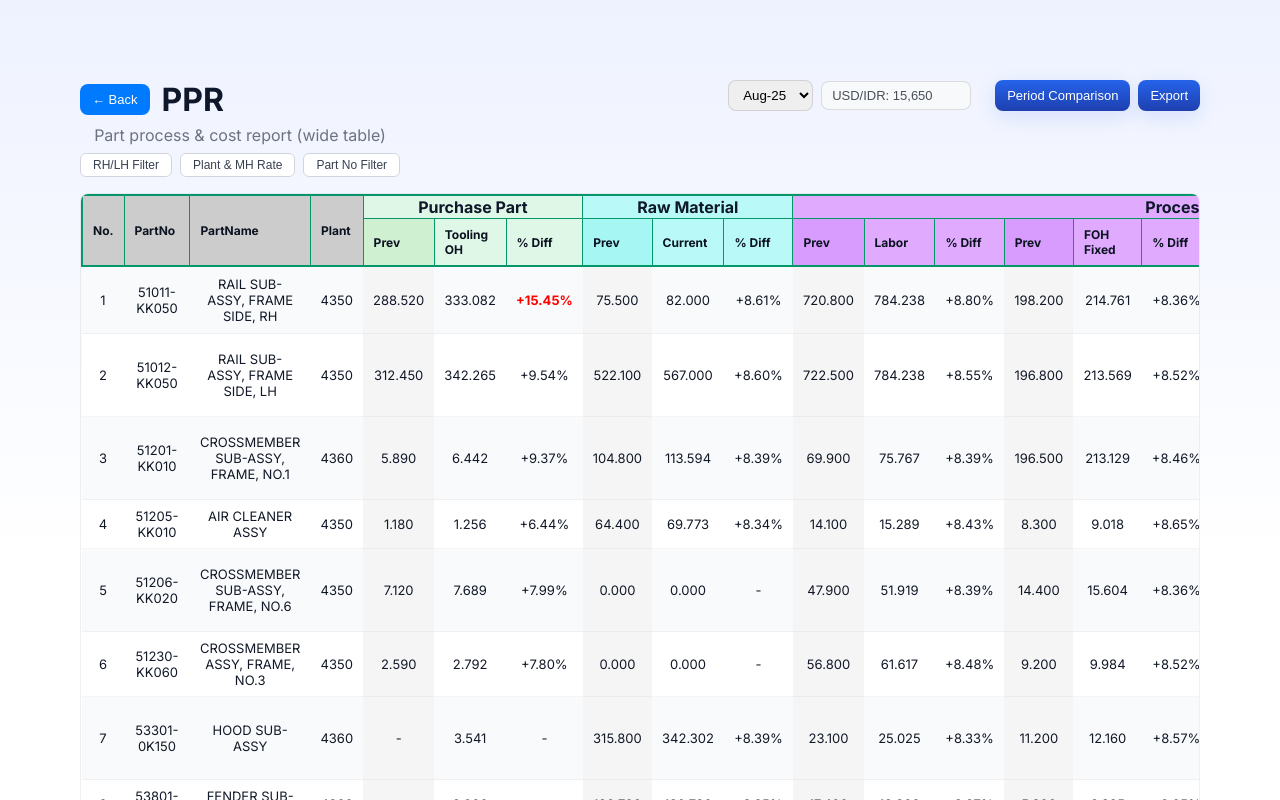
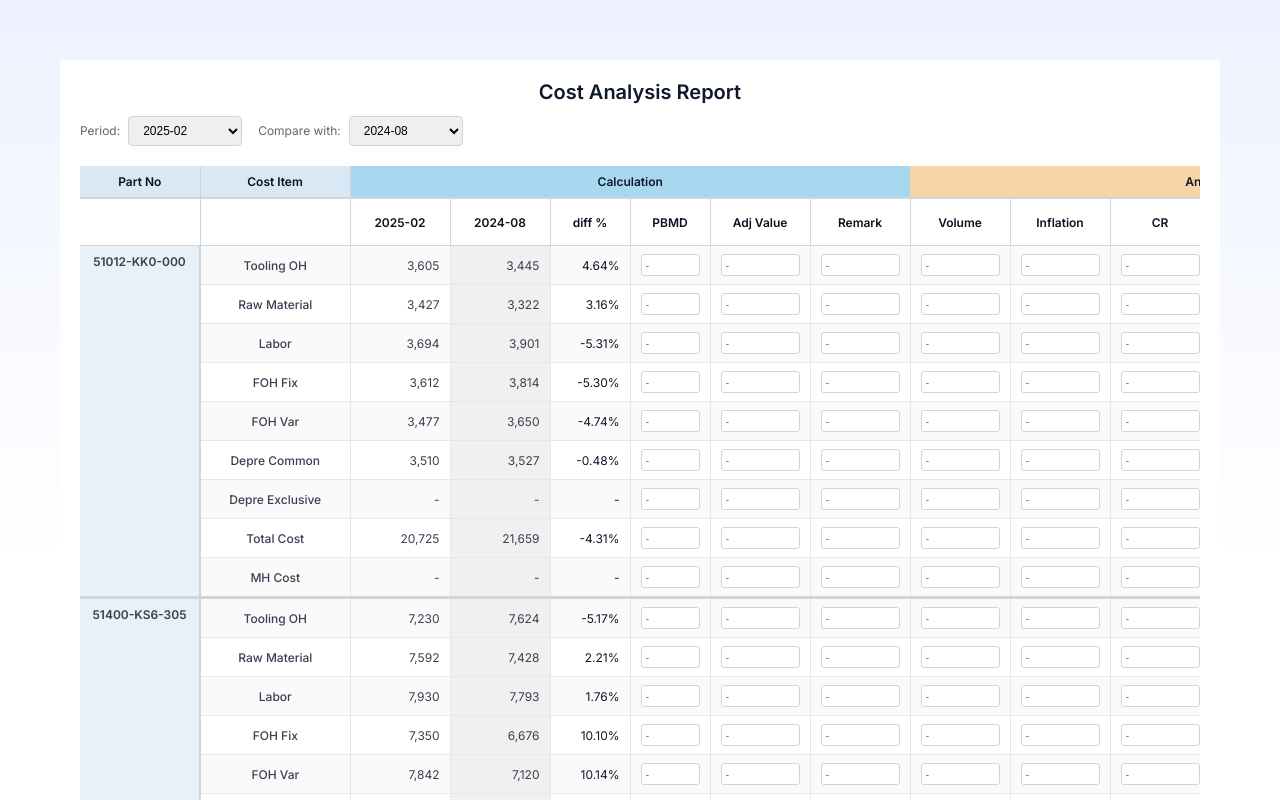
Before and after one commit to ari-fikri/finance-dashboard, a React (Vite) app: page /ppr in a window 1280 px wide. Shown: the top 800 px of the page. Built offline with nearby package versions, Linux system fonts and the light colour scheme.

Commit message:
Change the PPR page layout based on last discussion

```diff
--- /dev/null
+++ b/public/msp.json
@@ -0,0 +1,249 @@
+{
+  "items": [
+    {
+      "part_no": "51012-KK0-000",
+      "months": {
+        "2024-08": {
+          "std_cost": 12000,
+          "foh_var": 3650,
+          "foh_fixed": 3814,
+          "tooling_oh": 3445,
+          "raw_material": 3322,
+          "labor": 3901,
+          "depre_common": 3527,
+          "total_cost": 21659
+        },
+        "2025-02": {
+          "std_cost": 11462,
+          "foh_var": 3477,
+          "foh_fixed": 3612,
+          "tooling_oh": 3605,
+          "raw_material": 3427,
+          "labor": 3694,
+          "depre_common": 3510,
+          "total_cost": 20725
+        },
+        "pbmd_values": {
+          "std_cost": 11462,
+          "foh_var": 3477,
+          "foh_fixed": 3612,
+          "tooling_oh": 3605,
+          "raw_material": 3427,
+          "labor": 3694,
+          "depre_common": 3510,
+          "total_cost": 20725
+        },
+        "adj_values": {
+          "std_cost": 11462,
+          "foh_var": 3477,
+          "foh_fixed": 3612,
+          "tooling_oh": 3605,
+          "raw_material": 3427,
+          "labor": 3694,
+          "depre_common": 3510,
+          "total_cost": 20725
+        }
+      }
+    },
+    {
+      "part_no": "51400-KS6-305",
+      "months": {
+        "2024-08": {
+          "std_cost": 18500,
+          "foh_var": 7120,
+          "foh_fixed": 6676,
+          "tooling_oh": 7624,
+          "raw_material": 7428,
+          "labor": 7793,
+          "depre_common": 7690,
+          "total_cost": 44331
+        },
+        "2025-02": {
+          "std_cost": 19890,
+          "foh_var": 7842,
+          "foh_fixed": 7350,
+          "tooling_oh": 7230,
+          "raw_material": 7592,
+          "labor": 7930,
+          "depre_common": 7455,
+          "total_cost": 45399
+        }
+      }
+    },
+    {
+      "part_no": "52400-KYZ-902",
+      "months": {
+        "2024-08": {
+          "std_cost": 16300,
+          "foh_var": 6150,
+          "foh_fixed": 6791,
+          "tooling_oh": 6033,
+          "raw_material": 6509,
+          "labor": 6315,
+          "depre_common": 6067,
+          "total_cost": 37865
+        },
+        "2025-02": {
+          "std_cost": 15877,
+          "foh_var": 6074,
+          "foh_fixed": 6620,
+          "tooling_oh": 5902,
+          "raw_material": 6430,
+          "labor": 6484,
+          "depre_common": 5936,
+          "total_cost": 37446
+        }
+      }
+    },
+    {
+      "part_no": "51400-KGN-901",
+      "months": {
+        "2024-08": {
+          "std_cost": 19300,
+          "foh_var": 7450,
+          "foh_fixed": 7981,
+          "tooling_oh": 7148,
+          "raw_material": 6909,
+          "labor": 7894,
+          "depre_common": 7187,
+          "total_cost": 44569
+        },
+        "2025-02": {
+          "std_cost": 18810,
+          "foh_var": 7268,
+          "foh_fixed": 7644,
+          "tooling_oh": 7291,
+          "raw_material": 7010,
+          "labor": 7805,
+          "depre_common": 7055,
+          "total_cost": 44073
+        }
+      }
+    },
+    {
+      "part_no": "51401-KWW-641",
+      "months": {
+        "2024-08": {
+          "std_cost": 16200,
+          "foh_var": 6850,
+          "foh_fixed": 7443,
+          "tooling_oh": 6482,
+          "raw_material": 6240,
+          "labor": 6004,
+          "depre_common": 6942,
+          "total_cost": 39961
+        },
+        "2025-02": {
+          "std_cost": 17109,
+          "foh_var": 7204,
+          "foh_fixed": 7740,
+          "tooling_oh": 6750,
+          "raw_material": 6050,
+          "labor": 6551,
+          "depre_common": 6890,
+          "total_cost": 41135
+        }
+      }
+    },
+    {
+      "part_no": "51401-KWW-643",
+      "months": {
+        "2024-08": {
+          "std_cost": 15900,
+          "foh_var": 6900,
+          "foh_fixed": 6232,
+          "tooling_oh": 6388,
+          "raw_material": 7063,
+          "labor": 6060,
+          "depre_common": 6702,
+          "total_cost": 39345
+        },
+        "2025-02": {
+          "std_cost": 15455,
+          "foh_var": 6711,
+          "foh_fixed": 6660,
+          "tooling_oh": 6832,
+          "raw_material": 6884,
+          "labor": 6448,
+          "depre_common": 6987,
+          "total_cost": 40522
+        }
+      }
+    },
+    {
+      "part_no": "51402-KYZ-902",
+      "months": {
+        "2024-08": {
+          "std_cost": 9100,
+          "foh_var": 3100,
+          "foh_fixed": 2813,
+          "tooling_oh": 2901,
+          "raw_material": 2987,
+          "labor": 2769,
+          "depre_common": 3311,
+          "total_cost": 17881
+        },
+        "2025-02": {
+          "std_cost": 9437,
+          "foh_var": 3203,
+          "foh_fixed": 3120,
+          "tooling_oh": 3388,
+          "raw_material": 3101,
+          "labor": 2980,
+          "depre_common": 3370,
+          "total_cost": 19162
+        }
+      }
+    },
+    {
+      "part_no": "51402-KWW-641",
+      "months": {
+        "2024-08": {
+          "std_cost": 8600,
+          "foh_var": 3000,
+          "foh_fixed": 2929,
+          "tooling_oh": 2703,
+          "raw_material": 2828,
+          "labor": 3090,
+          "depre_common": 2997,
+          "total_cost": 17547
+        },
+        "2025-02": {
+          "std_cost": 8732,
+          "foh_var": 2951,
+          "foh_fixed": 3180,
+          "tooling_oh": 2660,
+          "raw_material": 2731,
+          "labor": 3102,
+          "depre_common": 2850,
+          "total_cost": 17474
+        }
+      }
+    },
+    {
+      "part_no": "51402-KWW-643",
+      "months": {
+        "2024-08": {
+          "std_cost": 8900,
+          "foh_var": 3020,
+          "foh_fixed": 3169,
+          "tooling_oh": 2811,
+          "raw_material": 2669,
+          "labor": 3058,
+          "depre_common": 3149,
+          "total_cost": 17876
+        },
+        "2025-02": {
+          "std_cost": 9011,
+          "foh_var": 3111,
+          "foh_fixed": 3030,
+          "tooling_oh": 2965,
+          "raw_material": 2999,
+          "labor": 2831,
+          "depre_common": 3011,
+          "total_cost": 17947
+        }
+      }
+    }
+  ]
+}
--- a/src/PPRPage.jsx
+++ b/src/PPRPage.jsx
@@ -1,270 +1,268 @@
-import React, { useMemo, useState } from "react";
-import { useNavigate } from "react-router-dom";
-import { pprDataByPeriod } from "./data/pprSampleData";
-import PPRHeader from "./components/PPR/PPRHeader";
-import PPRToolbar from "./components/PPR/PPRToolbar";
-import PPRTable from "./components/PPR/PPRTable";
-import Pagination from "./components/Pagination";
+import React, { useMemo, useState, useEffect } from "react";
+
+const costItems = [
+  "Tooling OH",
+  "Raw Material",
+  "Labor",
+  "FOH Fix",
+  "FOH Var",
+  "Depre Common",
+  "Depre Exclusive",
+  "Total Cost",
+  "MH Cost"
+];
+
+const analysisColumns = [
+  "Volume",
+  "Inflation",
+  "CR",
+  "Material Price Impact",
+  "Gentan-I Impact",
+  "Material Change"
+];
 
 export default function PPRPage() {
-  const navigate = useNavigate();
-  const [selectedMonth, setSelectedMonth] = useState("Aug-25");
-  const [remarkValues, setRemarkValues] = useState({});
-  const [currentPage, setCurrentPage] = useState(1);
-  const [partNoFilter, setPartNoFilter] = useState("");
-  const [appliedPartNoFilter, setAppliedPartNoFilter] = useState("");
-  const recordsPerPage = 10;
-  const threshold = 10; // 10% threshold
+  const [mspData, setMspData] = useState([]);
+  const [selectedPeriod, setSelectedPeriod] = useState("2025-02");
+  const [comparisonPeriod, setComparisonPeriod] = useState("2024-08");
+  const [analysisData, setAnalysisData] = useState({});
 
-  const [qualityGates, setQualityGates] = useState({
-    rhLhFilter: false,
-    plantMhRate: false,
-    partNoFilter: false,
-  });
+  useEffect(() => {
+    fetch("/msp.json")
+      .then((res) => res.json())
+      .then((data) => {
+        setMspData(data.items || []);
+      })
+      .catch((err) => console.error("Failed to load msp.json:", err));
+  }, []);
 
-  const toggleQualityGate = (gate) => {
-    setQualityGates((prev) => {
-      const newState = {
-        rhLhFilter: false,
-        plantMhRate: false,
-        partNoFilter: false,
-      };
-      if (!prev[gate]) {
-        newState[gate] = true;
-      } else {
-        if (gate === "partNoFilter") {
-          setAppliedPartNoFilter("");
-          setPartNoFilter("");
-        }
-      }
-      return newState;
-    });
+  const costItemKeys = {
+    "Tooling OH": "tooling_oh",
+    "Raw Material": "raw_material",
+    "Labor": "labor",
+    "FOH Fix": "foh_fixed",
+    "FOH Var": "foh_var",
+    "Depre Common": "depre_common",
+    "Depre Exclusive": "depre_exclusive",
+    "Total Cost": "total_cost",
+    "MH Cost": "mh_cost"
   };
 
-  const exchangeRates = {
-    "Aug-25": "15,650",
-    "Jul-25": "15,420",
-    "Jun-25": "15,890",
+  const getCostValue = (part, period, costItem) => {
+    if (!part.months || !part.months[period]) return null;
+    const key = costItemKeys[costItem];
+    return part.months[period][key];
   };
 
-  const rows = useMemo(() => {
-    let data = pprDataByPeriod[selectedMonth] || [];
-    if (qualityGates.partNoFilter && appliedPartNoFilter) {
-      data = data.filter((item) =>
-        item.partNo.includes(appliedPartNoFilter)
-      );
-    }
-    if (qualityGates.rhLhFilter) {
-      data = data.filter((item) => {
-        const partName = item.partName.toUpperCase();
-        return partName.endsWith(" RH") || partName.endsWith(" LH");
-      });
-      data = data.sort((a, b) => {
-        const baseName_a = a.partName
-          .replace(/ (RH|LH)$/, "")
-          .toUpperCase();
-        const baseName_b = b.partName
-          .replace(/ (RH|LH)$/, "")
-          .toUpperCase();
-        if (baseName_a === baseName_b) {
-          return a.partName.includes("RH") ? -1 : 1;
-        }
-        return baseName_a.localeCompare(baseName_b);
-      });
-    }
-    const dataWithAveragedCost = data.map((item, index, arr) => {
-      const partName = item.partName.toUpperCase();
-      const hasRh = partName.endsWith(" RH");
-      const hasLh = partName.endsWith(" LH");
-      if (hasRh || hasLh) {
-        const baseName = item.partName
-          .replace(/ (RH|LH)$/, "")
-          .toUpperCase();
-        const rhPart = arr.find(
-          (p) => p.partName.toUpperCase() === `${baseName} RH`
-        );
-        const lhPart = arr.find(
-          (p) => p.partName.toUpperCase() === `${baseName} LH`
-        );
-        if (rhPart && lhPart) {
-          const averaged_cost = (rhPart.totalCost + lhPart.totalCost) / 2;
-          return { ...item, averaged_cost };
-        }
-      }
-      return { ...item, averaged_cost: item.totalCost };
-    });
-    return dataWithAveragedCost;
-  }, [
-    selectedMonth,
-    qualityGates.rhLhFilter,
-    qualityGates.partNoFilter,
-    appliedPartNoFilter,
-  ]);
-
-  const totalRecords = rows.length;
-  const totalPages = Math.ceil(totalRecords / recordsPerPage);
-  const startIndex = (currentPage - 1) * recordsPerPage;
-  const endIndex = startIndex + recordsPerPage;
-  const currentRecords = rows.slice(startIndex, endIndex);
-
-  const goToPage = (page) => {
-    setCurrentPage(Math.max(1, Math.min(page, totalPages)));
+  const calculateDiff = (current, previous) => {
+    if (!current || !previous) return null;
+    return ((current - previous) / previous) * 100;
   };
 
-  const isOutsideThreshold = (diff) => {
-    return Math.abs(diff) > threshold;
+  const handleAnalysisChange = (partNo, costItem, column, value) => {
+    const key = `${partNo}-${costItem}-${column}`;
+    setAnalysisData(prev => ({
+      ...prev,
+      [key]: value
+    }));
   };
 
-  const shouldShowRedTriangle = (part) => {
-    const partName = part.partName.toUpperCase();
-    const hasRhLh = partName.includes(" RH") || partName.includes(" LH");
-    const priceDiff = part.totalCost !== part.prevPeriod;
-    return qualityGates.rhLhFilter && hasRhLh && priceDiff;
+  const getAnalysisValue = (partNo, costItem, column) => {
+    const key = `${partNo}-${costItem}-${column}`;
+    return analysisData[key] || "";
   };
 
-  const getRemarkValue = (partNo, originalRemark) => {
-    return remarkValues[partNo] !== undefined
-      ? remarkValues[partNo]
-      : originalRemark;
-  };
-
-  const handleRemarkSave = (partNo, value) => {
-    setRemarkValues((prev) => ({ ...prev, [partNo]: value }));
-  };
-
-  const handleDetailClick = (part) => {
-    const comparisonPeriod = "Jul-25"; // This should be dynamic in a real app
-    navigate(`/cost-movement-detail/${part.partNo}`, {
-      state: {
-        part: part,
-        currentPeriod: selectedMonth,
-        comparisonPeriod: comparisonPeriod,
-      },
+  const availablePeriods = useMemo(() => {
+    const periods = new Set();
+    mspData.forEach(item => {
+      if (item.months) {
+        Object.keys(item.months).forEach(month => periods.add(month));
+      }
     });
-  };
+    return Array.from(periods).sort().reverse();
+  }, [mspData]);
 
   return (
-    <div style={{ padding: 20 }}>
-      <div style={{ maxWidth: "95vw", margin: "0 auto" }}>
-        <div
-          style={{
-            display: "flex",
-            justifyContent: "space-between",
-            alignItems: "flex-start",
-            gap: 12,
-          }}
-        >
-          <PPRHeader
-            qualityGates={qualityGates}
-            toggleQualityGate={toggleQualityGate}
-            partNoFilter={partNoFilter}
-            setPartNoFilter={setPartNoFilter}
-            setAppliedPartNoFilter={setAppliedPartNoFilter}
-          />
-          <PPRToolbar
-            selectedMonth={selectedMonth}
-            setSelectedMonth={setSelectedMonth}
-            setCurrentPage={setCurrentPage}
-            exchangeRates={exchangeRates}
-          />
+    <div style={{ padding: 20, background: "#fff" }}>
+      <div style={{ marginBottom: 20 }}>
+        <h1 style={{ margin: "0 0 12px 0", fontSize: 20, fontWeight: 600 }}>
+          Cost Analysis Report
+        </h1>
+        <div style={{ display: "flex", gap: 16, alignItems: "center" }}>
+          <div>
+            <label style={{ fontSize: 12, color: "#666", marginRight: 8 }}>
+              Period:
+            </label>
+            <select
+              value={selectedPeriod}
+              onChange={(e) => setSelectedPeriod(e.target.value)}
+              style={{
+                padding: "6px 10px",
+                borderRadius: 4,
+                border: "1px solid #d1d5db",
+                fontSize: 12
+              }}
+            >
+              {availablePeriods.map(period => (
+                <option key={period} value={period}>{period}</option>
+              ))}
+            </select>
+          </div>
+          <div>
+            <label style={{ fontSize: 12, color: "#666", marginRight: 8 }}>
+              Compare with:
+            </label>
+            <select
+              value={comparisonPeriod}
+              onChange={(e) => setComparisonPeriod(e.target.value)}
+              style={{
+                padding: "6px 10px",
+                borderRadius: 4,
+                border: "1px solid #d1d5db",
+                fontSize: 12
+              }}
+            >
+              {availablePeriods.map(period => (
+                <option key={period} value={period}>{period}</option>
+              ))}
+            </select>
+          </div>
         </div>
+      </div>
 
-        <div style={{ height: 16 }} />
+      <div style={{ overflowX: "auto", background: "#fff" }}>
+        <table style={{ width: "100%", borderCollapse: "collapse", fontSize: 12 }}>
+          <thead>
+            <tr style={{ background: "#e8f1f7", borderBottom: "2px solid #d1d5db" }}>
+              <th style={{ ...thStyle, minWidth: 120, background: "#d9e8f5" }}>Part No</th>
+              <th style={{ ...thStyle, minWidth: 150, background: "#d9e8f5" }}>Cost Item</th>
 
-        <PPRTable
-          currentRecords={currentRecords}
-          startIndex={startIndex}
-          isOutsideThreshold={isOutsideThreshold}
-          getRemarkValue={getRemarkValue}
-          handleRemarkSave={handleRemarkSave}
-          handleDetailClick={handleDetailClick}
-          shouldShowRedTriangle={shouldShowRedTriangle}
-        />
+              {/* Calculation section */}
+              <th colSpan={6} style={{ textAlign: "center", padding: "8px", background: "#a8d8f0", fontWeight: 600, borderBottom: "1px solid #d1d5db" }}>
+                Calculation
+              </th>
 
-        <Pagination
-          currentPage={currentPage}
-          totalPages={totalPages}
-          goToPage={goToPage}
-          totalRecords={totalRecords}
-          startIndex={startIndex}
-          endIndex={endIndex}
-        />
+              {/* Analysis section */}
+              <th colSpan={analysisColumns.length} style={{ textAlign: "center", padding: "8px", background: "#f5d5a8", fontWeight: 600, borderBottom: "1px solid #d1d5db" }}>
+                Analysis
+              </th>
+            </tr>
+            <tr style={{ borderBottom: "1px solid #d1d5db" }}>
+              <th style={{ ...thStyle, minWidth: 120 }}></th>
+              <th style={{ ...thStyle, minWidth: 150 }}></th>
+              <th style={{ ...thStyle, minWidth: 100 }}>{selectedPeriod}</th>
+              <th style={{ ...thStyle, minWidth: 100 }}>{comparisonPeriod}</th>
+              <th style={{ ...thStyle, minWidth: 80 }}>diff %</th>
+              <th style={{ ...thStyle, minWidth: 80 }}>PBMD</th>
+              <th style={{ ...thStyle, minWidth: 100 }}>Adj Value</th>
+              <th style={{ ...thStyle, minWidth: 100 }}>Remark</th>
+              {analysisColumns.map(col => (
+                <th key={col} style={{ ...thStyle, minWidth: 100 }}>{col}</th>
+              ))}
+            </tr>
+          </thead>
+          <tbody>
+            {mspData.map((part) => (
+              costItems.map((costItem, idx) => {
+                const currentValue = getCostValue(part, selectedPeriod, costItem);
+                const previousValue = getCostValue(part, comparisonPeriod, costItem);
+                const diffPercent = calculateDiff(currentValue, previousValue);
+                const isLastRow = idx === costItems.length - 1;
+
+                return (
+                  <tr
+                    key={`${part.part_no}-${costItem}`}
+                    style={{
+                      borderBottom: isLastRow ? "3px solid #d1d5db" : "1px solid #e5e7eb",
+                      background: idx % 2 === 0 ? "#fafafa" : "#fff"
+                    }}
+                  >
+                    {idx === 0 && (
+                      <td
+                        rowSpan={costItems.length}
+                        style={{
+                          ...tdStyle,
+                          fontWeight: 600,
+                          background: "#e8f1f7",
+                          verticalAlign: "top",
+                          borderRight: "2px solid #d1d5db"
+                        }}
+                      >
+                        {part.part_no}
+                      </td>
+                    )}
+                    <td style={{ ...tdStyle, fontWeight: 500, borderRight: "1px solid #e5e7eb" }}>
+                      {costItem}
+                    </td>
+                    <td style={{ ...tdStyle, textAlign: "right" }}>
+                      {currentValue ? currentValue.toLocaleString() : "-"}
+                    </td>
+                    <td style={{ ...tdStyle, textAlign: "right", background: "#f0f0f0" }}>
+                      {previousValue ? previousValue.toLocaleString() : "-"}
+                    </td>
+                    <td style={{
+                      ...tdStyle,
+                      textAlign: "right",
+                      color: diffPercent && Math.abs(diffPercent) > 15 ? "#dc2626" : "inherit",
+                      fontWeight: diffPercent && Math.abs(diffPercent) > 15 ? 600 : "normal"
+                    }}>
+                      {diffPercent ? `${diffPercent.toFixed(2)}%` : "-"}
+                    </td>
+                    <td style={{ ...tdStyle, textAlign: "center" }}>
+                      <input
+                        type="text"
+                        placeholder="-"
+                        style={{ width: "100%", padding: "4px", border: "1px solid #d1d5db", borderRadius: 3, fontSize: 11 }}
+                      />
+                    </td>
+                    <td style={{ ...tdStyle, textAlign: "center" }}>
+                      <input
+                        type="text"
+                        placeholder="-"
+                        style={{ width: "100%", padding: "4px", border: "1px solid #d1d5db", borderRadius: 3, fontSize: 11 }}
+                      />
+                    </td>
+                    <td style={{ ...tdStyle, textAlign: "center" }}>
+                      <input
+                        type="text"
+                        placeholder="-"
+                        style={{ width: "100%", padding: "4px", border: "1px solid #d1d5db", borderRadius: 3, fontSize: 11 }}
+                      />
+                    </td>
+                    {analysisColumns.map(col => (
+                      <td key={col} style={{ ...tdStyle, textAlign: "center" }}>
+                        <input
+                          type="text"
+                          placeholder="-"
+                          value={getAnalysisValue(part.part_no, costItem, col)}
+                          onChange={(e) => handleAnalysisChange(part.part_no, costItem, col, e.target.value)}
+                          style={{ width: "100%", padding: "4px", border: "1px solid #d1d5db", borderRadius: 3, fontSize: 11 }}
+                        />
+                      </td>
+                    ))}
+                  </tr>
+                );
+              })
+            ))}
+          </tbody>
+        </table>
       </div>
     </div>
   );
 }
 
-/* helpers and styles */
-const headerBandStyle = (bg) => ({
-  background: bg,
-  height: 18,
-  borderTop: "3px solid rgba(0,0,0,0.08)",
-});
-
-const thSticky = {
-  position: "sticky",
-  top: 0,
-  zIndex: 10,
+const thStyle = {
   padding: "8px 10px",
-  textAlign: "left",
+  textAlign: "center",
+  fontWeight: 600,
+  color: "#0b1220",
   fontSize: 12,
-  color: "#0b1220",
-  fontWeight: 700,
-  borderBottom: "1px solid rgba(0,0,0,0.06)"
+  borderRight: "1px solid #d1d5db"
 };
 
-const filterInputStyle = {
-  width: "100%",
-  padding: "6px 8px",
-  borderRadius: 6,
-  border: "1px solid rgba(0,0,0,0.06)",
+const tdStyle = {
+  padding: "8px 10px",
+  fontSize: 12,
+  color: "#374151",
+  borderRight: "1px solid #e5e7eb"
 };
-
-const filterSelectStyle = {
-  padding: "6px 8px",
-  borderRadius: 6,
-  border: "1px solid rgba(0,0,0,0.06)",
-};
-
-const filterThStyle = {
-  padding: "6px 8px",
-  textAlign: "left",
-  minWidth: 80
-};
-
-const td = { padding: "8px 10px", fontSize: 13, color: "#111827" };
-
-// Background color for "Prev" data columns
-const tdPrev = { ...td, backgroundColor: "#f5f5f5" };
-
-// Helper function to get style for percentage diff based on threshold
-const getTdDiffStyle = (diffValue) => {
-  if (diffValue !== null && Math.abs(diffValue) > 15) {
-    return { ...td, color: "red", fontWeight: "bold" };
-  }
-  return td;
-};
-
-const formatNumber = (v) => {
-  if (v == null || v === "") return "-";
-  // shows with thousand separators and 3 decimals if float
-  if (typeof v === "number") return v.toLocaleString(undefined, { minimumFractionDigits: 3, maximumFractionDigits: 3 });
-  return v;
-};
-
-const formatPercentage = (v) => {
-  if (v == null || v === "") return "-";
-  if (typeof v === "number") {
-    const formatted = v.toFixed(2);
-    return v >= 0 ? `+${formatted}%` : `${formatted}%`;
-  }
-  return v;
-};
-
-const calculatePercentageDiff = (current, previous) => {
-  if (!current || !previous || current === "" || previous === "") return null;
-  const currentNum = typeof current === "string" ? parseFloat(current) : current;
-  const prevNum = typeof previous === "string" ? parseFloat(previous) : previous;
-  if (isNaN(currentNum) || isNaN(prevNum) || prevNum === 0) return null;
-  return ((currentNum - prevNum) / prevNum) * 100;
-};
```
Also changed, not shown: 1 other file (tests, documents, lock files or other folders).
